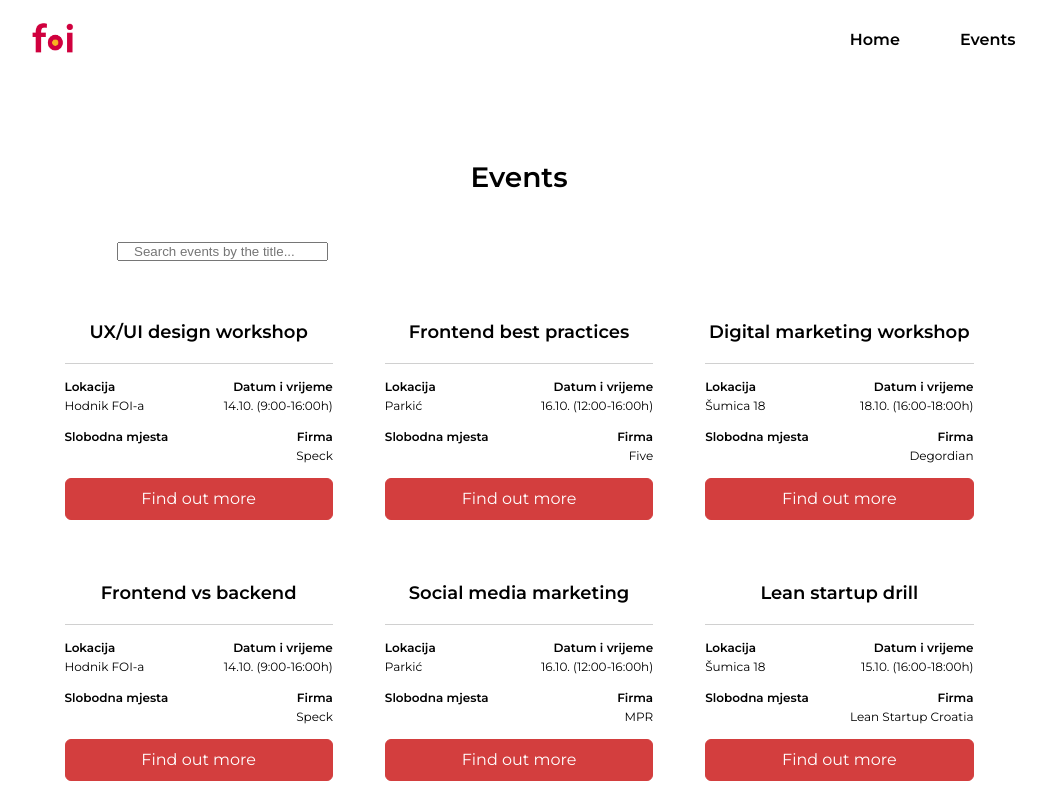
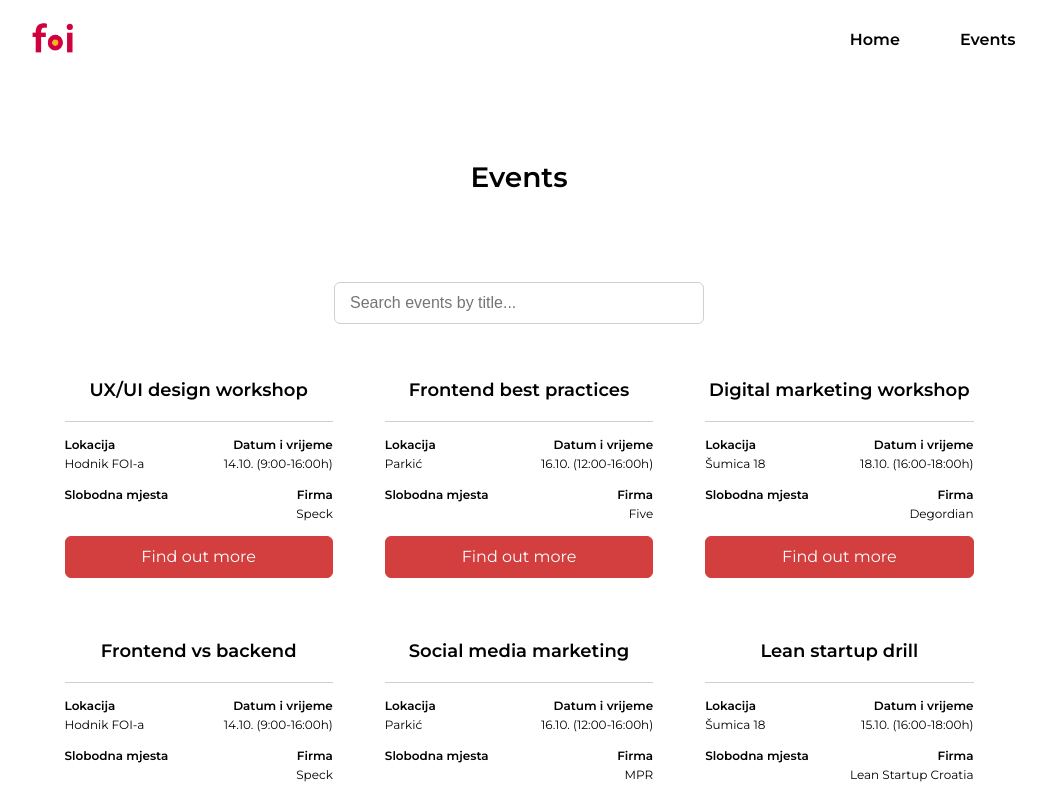
Before and after one commit to LukaKemo/my-app, a React (Create React App) app: page /events in a window 1280 px wide. Shown: the top 795 px of the page, without its empty margins (121-1167 px from the left). Built offline with nearby package versions, Linux system fonts and the light colour scheme.

Commit message:
SearchBar fixed, SOLVED lecture-8

```diff
--- a/src/components/SearchBar/SearchBar.js
+++ b/src/components/SearchBar/SearchBar.js
@@ -1,19 +1,18 @@
 import React from 'react';
 import {
-    SearchBar as SearchBox,
+    SearchBarBox,
     SearchBarContainer
 } from './SearchBarStyle';
-const SearchBar = ({
-    keyword,
- }) => {
+const SearchBar = props => {
   return (
-        <SearchBarContainer>
-            <SearchBox
-                key="random"
-                value={keyword}
-                placeholder={"Search events by the title..."}
+        <SearchBarBox>
+            <SearchBarContainer
+                type='text'
+                placeholder={props.placeholder}
+                disabled={props.disabled}
+                onChange={event => props.onValueChange(event.target.value)}
                 />
-        </SearchBarContainer>
+        </SearchBarBox>
   )
 }
 
--- a/src/components/SearchBar/SearchBarStyle.js
+++ b/src/components/SearchBar/SearchBarStyle.js
@@ -1,26 +1,34 @@
 import styled from 'styled-components';
-
 import {
     colors,
-    breakpoints,
-    transitionEase
+    breakpoints
 } from '../../lib/style/theme';
 
-export const SearchBarContainer = styled.div `
+export const SearchBarContainer = styled.input `
     max-width:400px;
     padding: 0;
     @media screen and (${breakpoints.mobileLarge}) {
-
+        border: 1px solid ${colors.lightGrey};
+        border-radius: 6px;
+        line-height: 40px;
+        font-size: 14px;
+        margin-top: 40px;
+        padding: 0 15px;
+        width: 100%;
+    &:focus {
+        outline-color: ${colors.yellow};
+    }
+    @media screen and (${breakpoints.desktop}) {
+        font-size: 16px;
+    }
     }
 `;
 
-export const SearchBar = styled.input `
-    display: block;
-    margin-left: auto;
-    margin-right: auto;
-    text-align:left;
+export const SearchBarBox = styled.div `
+    padding: 0 15px;
     @media screen and (${breakpoints.mobileLarge}) {
-        padding: 0 15px 0 15px;
-        margin-bottom: 40px;
+        max-width: 400px;
+        margin: 0 auto;
+        padding-bottom: 35px;
     }
 `;
--- a/src/pages/Events/Events.js
+++ b/src/pages/Events/Events.js
@@ -11,23 +11,25 @@ import SearchBar from '../../components/SearchBar/SearchBar';
 //structure Events Page
 const Events = (props) => {
     const [events, setEvents] = useState(null);
-    const [searchTerm, setSearchTerm] = useState("");
-    const searchHandler = () => {};
+    const [searchTerm, setSearchTerm] = useState(null);
+    const searchHandler = value => {const searchResult = searchTerm.filter(event => event.title.toLowerCase().includes(value.toLowerCase()));
+    setEvents(searchResult);
+    }
+
     useEffect(() => {
+      setSearchTerm(eventsMock)
         setTimeout(() => {
           setEvents(eventsMock);
-        }, 1000);
+        }, 3000);
       }, [events]);
-
-
 
   return (
     <>
         <Section title="Events">
             <SearchBar
-                type="text"
-                value={props.inputValue}
-                onChange={props.eventsFilterOnChange}
+                placeholder='Search events by title...'
+                disabled={events ? false : true}
+                onValueChange={searchHandler}
             />
             {events &&
                 <Grid columns={3}>
```
